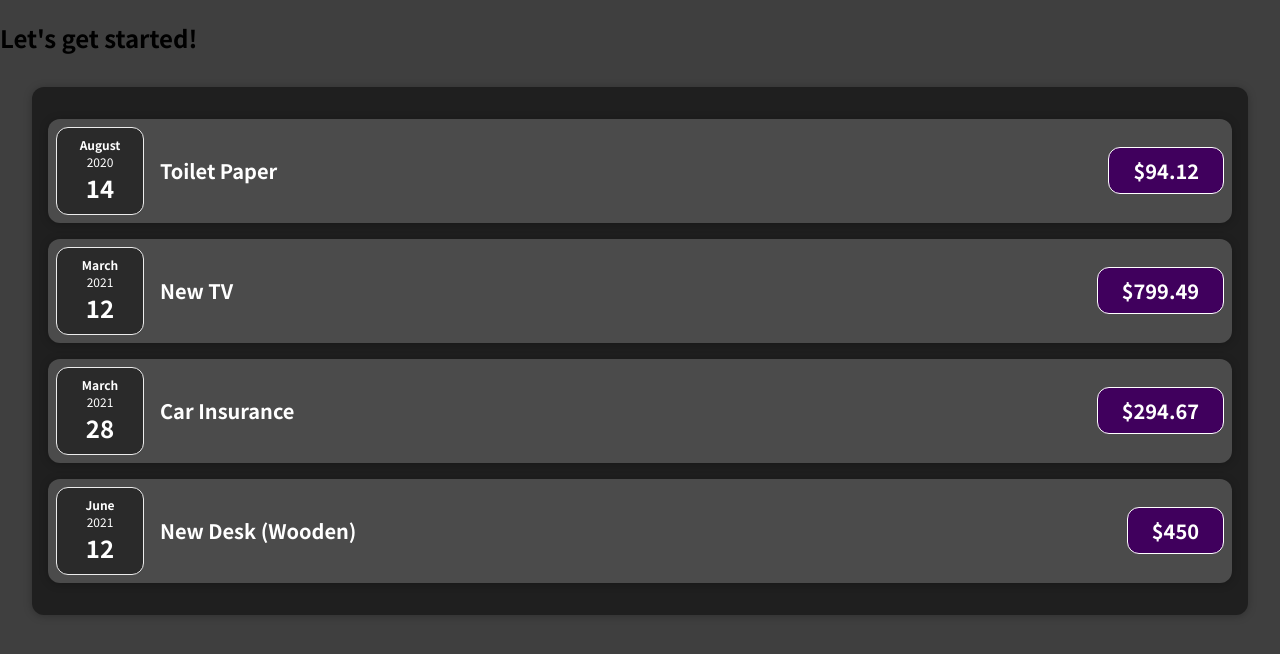
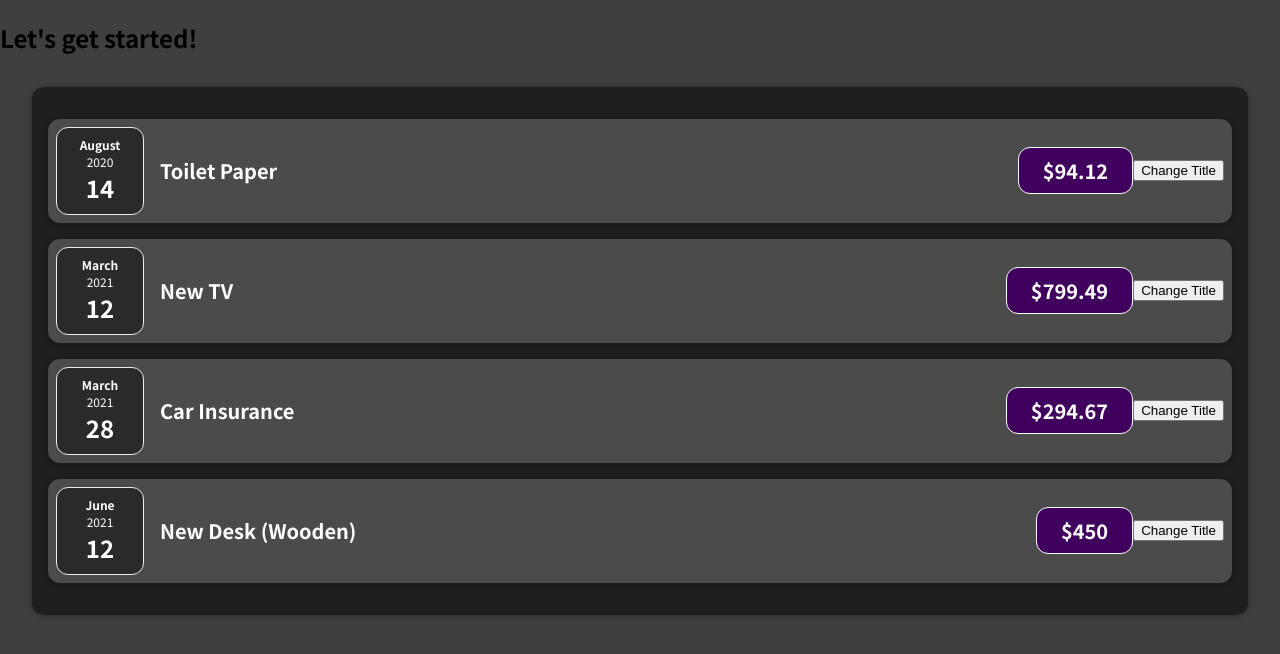
Before and after one commit to Coughdrops13/udemy-reactjs, a JavaScript app in the folder react-complete-guide/: page / in a window 1280 px wide. Shown: the top 654 px of the page. Built offline with nearby package versions, Linux system fonts and the light colour scheme.

Commit message:
add button and handler function to expense item compnent

```diff
--- a/react-complete-guide/src/components/Expenses/ExpenseItem.js
+++ b/react-complete-guide/src/components/Expenses/ExpenseItem.js
@@ -8,6 +8,11 @@ const ExpenseItem = (props) => {
   // destructure props
   const { date, title, amount } = props;
 
+  // function for handling clicks
+  const clickHandler = () => {
+    console.log('Clicked!!!!');
+  };
+
   return (
     <Card className="expense-item">
       <ExpenseDate date={date}/>
@@ -15,6 +20,7 @@ const ExpenseItem = (props) => {
         <h2>{title}</h2>
         <div className="expense-item__price">${amount}</div>
       </div>
+      <button onClick={clickHandler}>Change Title</button>
     </Card>
   );
 }
```
